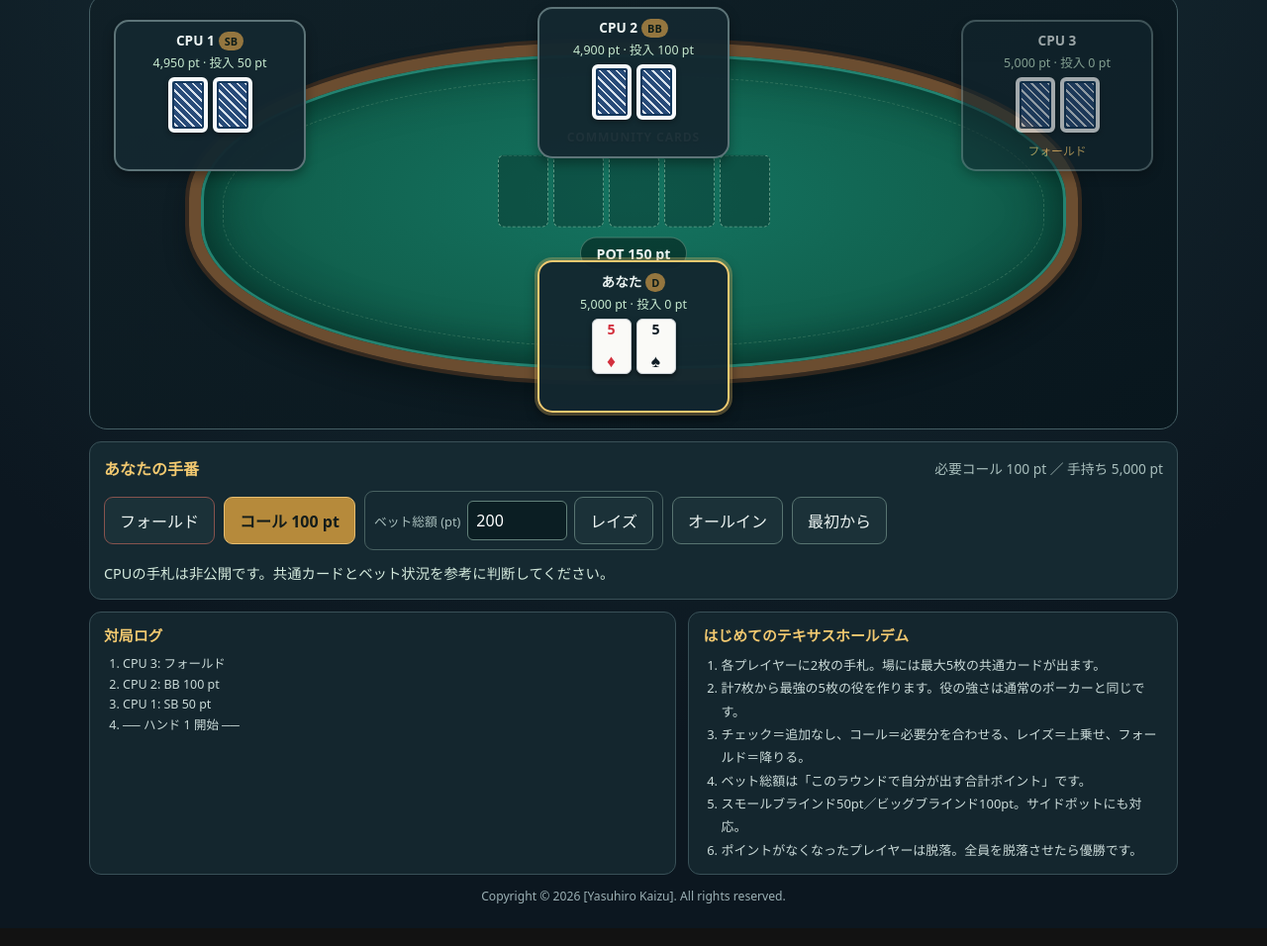
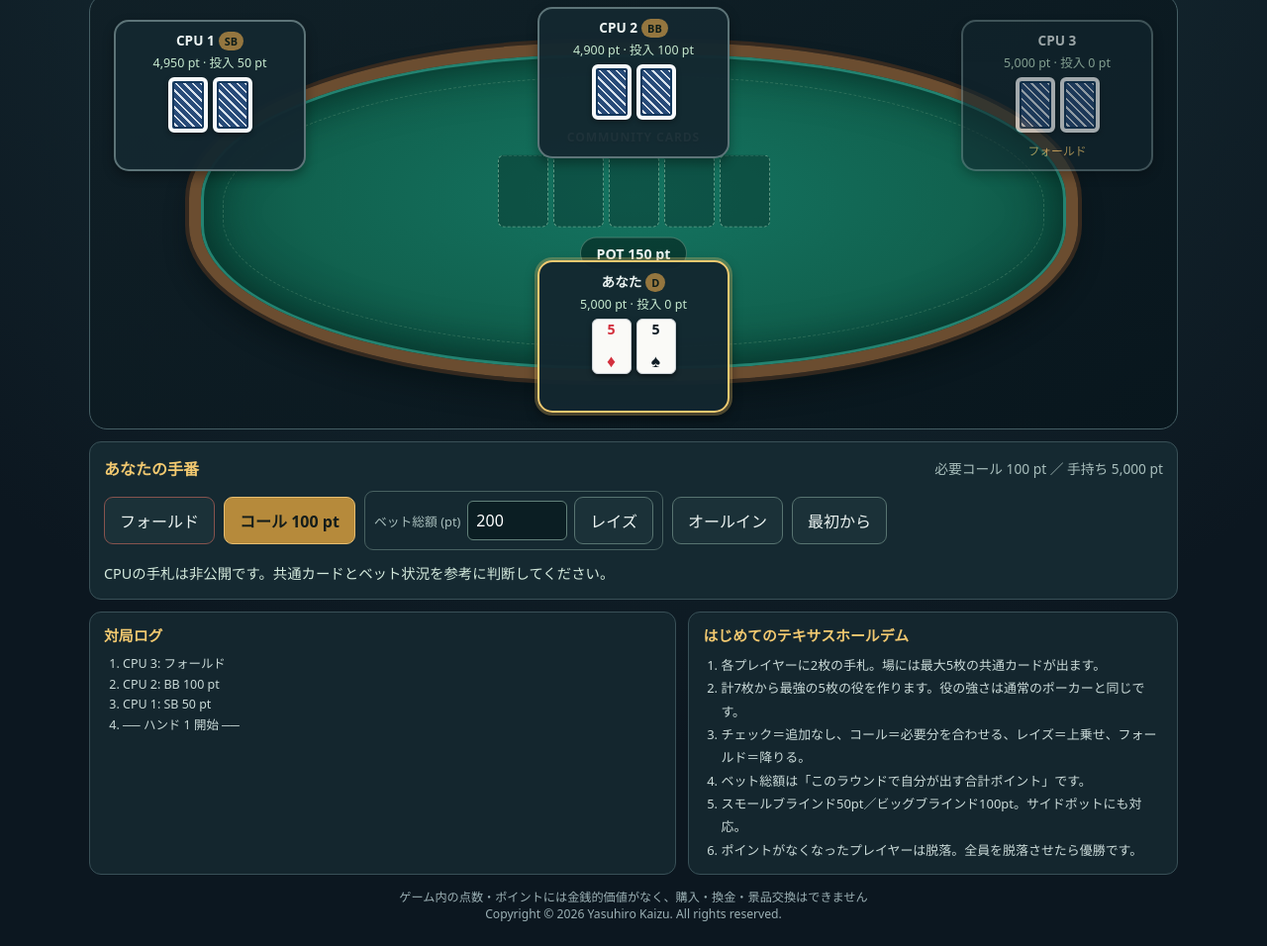
Before and after one commit to pacific1213-sudo/pacific1213-sudo.github.io, a plain HTML site: page texas_holdem_v1_1.html in a window 1280 px wide. Shown: the part 192-1148 px from the top of the page at 99% size. Drawn offline with Linux system fonts and the light colour scheme.

Commit message:
Update texas_holdem_v1_1.html
Update game description

```diff
--- a/texas_holdem_v1_1.html
+++ b/texas_holdem_v1_1.html
@@ -2,7 +2,7 @@
  Program      : Texas Hold'em — 4-Player Points Edition
  Version      : 1.2
  Release Date : 2026-11-10
- Copyright    : Copyright (C) 2026 [Yasuhiro Kaizu]. All rights reserved.
+ Copyright    : Copyright (C) 2026 Yasuhiro Kaizu. All rights reserved.
  Development  : Developed with assistance from ChatGPT (OpenAI).
  Note         : One-file, offline, points-only poker game. No real-money gambling,
                 deposits, purchases, withdrawals, transfers, external services,
@@ -198,7 +198,7 @@ h1 small { color: var(--accent); font-size: .63em; font-weight: 650; }
       </ol>
     </section>
   </div>
-  <footer class="footer">Copyright &copy; 2026 [Yasuhiro Kaizu]. All rights reserved.</footer>
+  <footer class="footer">ゲーム内の点数・ポイントには金銭的価値がなく、購入・換金・景品交換はできません<br>Copyright &copy; 2026 Yasuhiro Kaizu. All rights reserved.</footer>
 </main>
 <script>
 "use strict";
```
